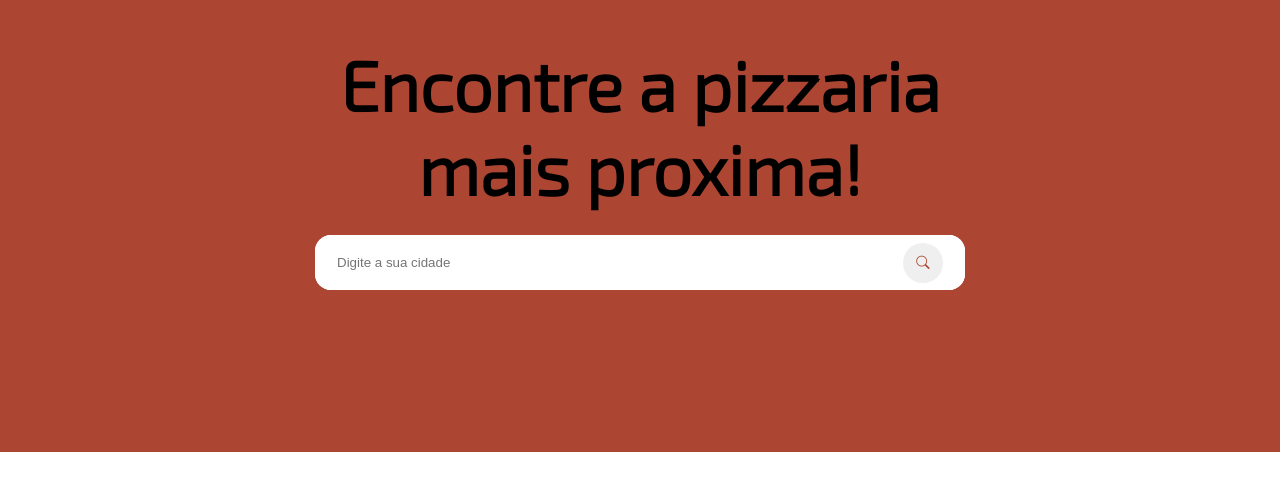
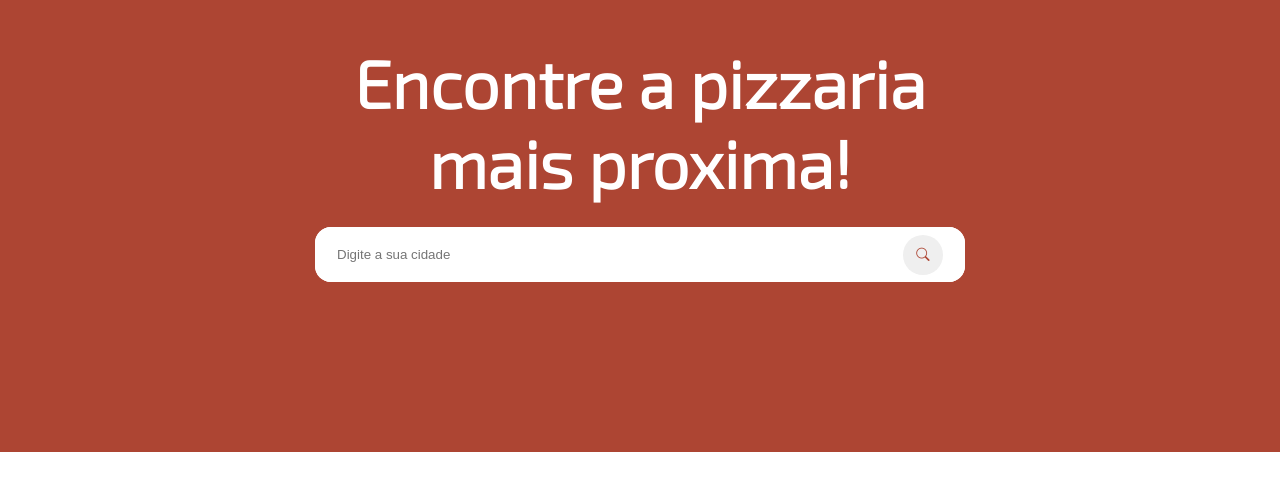
Before and after one commit to brendo-gomes-santana/PizzaMap, a plain HTML site: page site/index.html in a window 1280 px wide. Shown: the part 108-598 px from the top of the page. Drawn offline with nearby package versions, Linux system fonts and the light colour scheme.

Commit message:
Color and font Moises
Commiting

```diff
--- a/site/css/inicio.css
+++ b/site/css/inicio.css
@@ -10,9 +10,10 @@ nav {
   }
   h2{
     font-family: var(--fontePrimary--);
-    font-size: 70px;
+    font-size: 50pt;
     padding-top: 150px;
     padding-bottom: 25px;
+    color: var(--branca--);
   }
 
   .inputBox{
```
